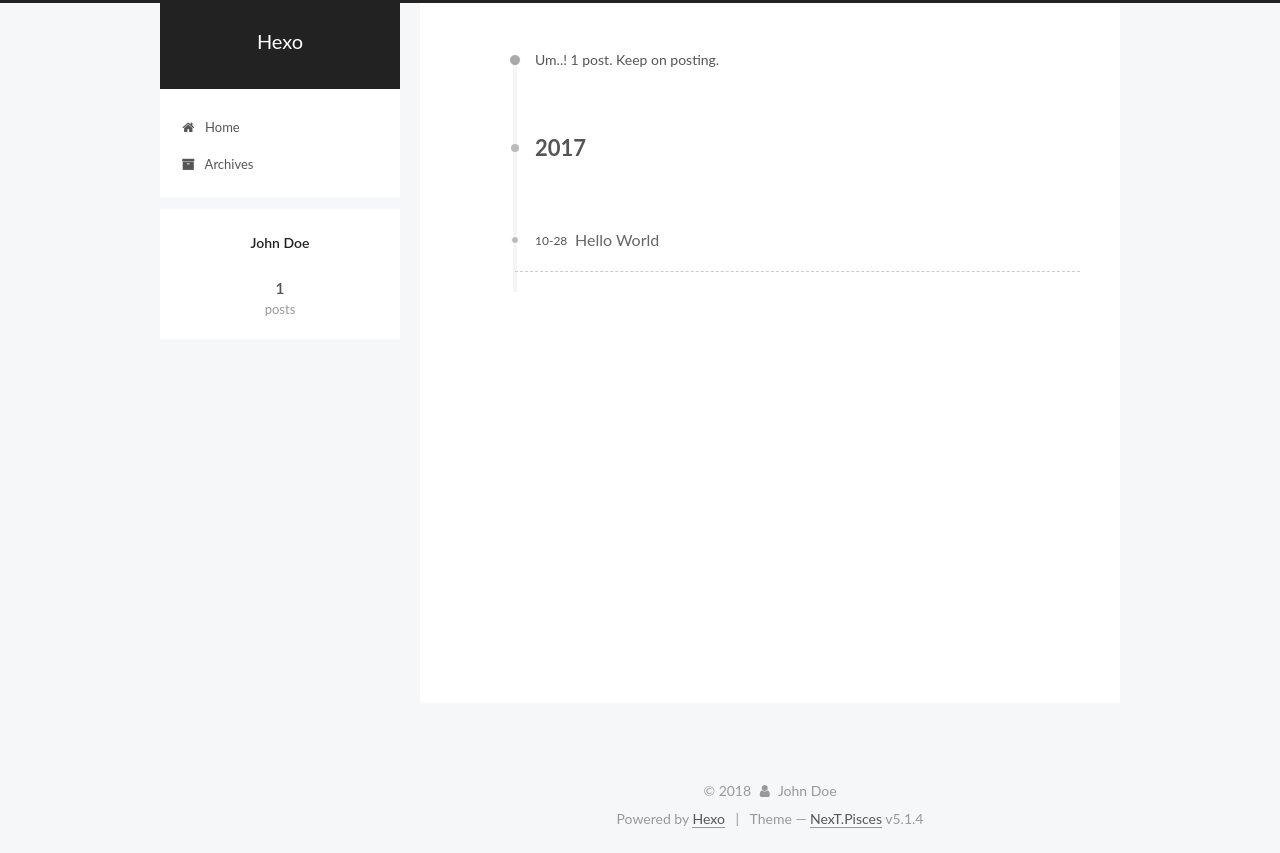
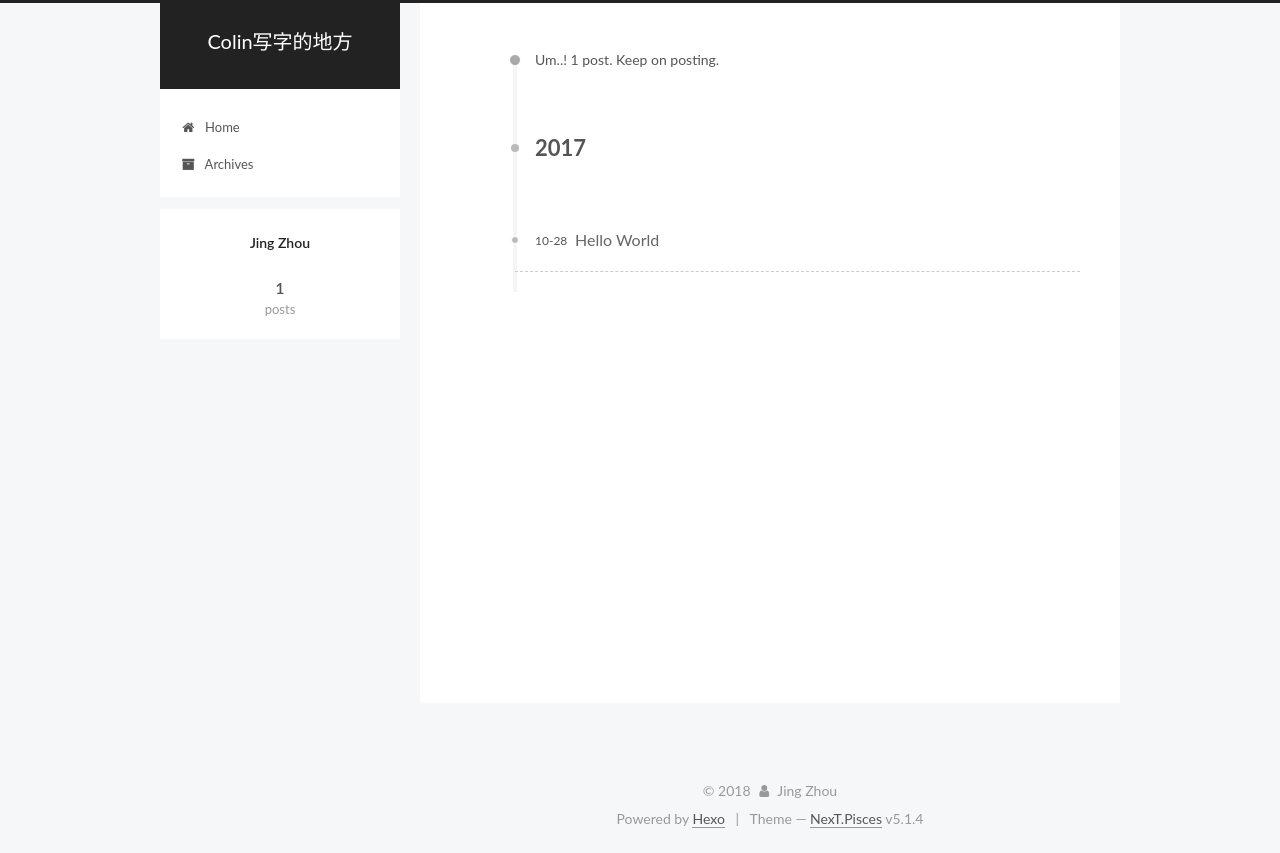
Before and after one commit to Coalin/Coalin.github.io, a plain HTML site: page archives/index.html in a window 1280 px wide. Drawn offline with Linux system fonts and the light colour scheme.

Commit message:
Site updated: 2018-11-06 14:25:13

```diff
--- a/archives/index.html
+++ b/archives/index.html
@@ -80,12 +80,12 @@
 
 
 <meta property="og:type" content="website">
-<meta property="og:title" content="Hexo">
+<meta property="og:title" content="Colin写字的地方">
 <meta property="og:url" content="http://yoursite.com/archives/index.html">
-<meta property="og:site_name" content="Hexo">
+<meta property="og:site_name" content="Colin写字的地方">
 <meta property="og:locale" content="default">
 <meta name="twitter:card" content="summary">
-<meta name="twitter:title" content="Hexo">
+<meta name="twitter:title" content="Colin写字的地方">
 
 
 
@@ -121,7 +121,7 @@
 
 
 
-  <title>Archive | Hexo</title>
+  <title>Archive | Colin写字的地方</title>
 
 
 
@@ -151,7 +151,7 @@
     <div class="custom-logo-site-title">
       <a href="/" class="brand" rel="start">
         <span class="logo-line-before"><i></i></span>
-        <span class="site-title">Hexo</span>
+        <span class="site-title">Colin写字的地方</span>
         <span class="logo-line-after"><i></i></span>
       </a>
     </div>
@@ -312,7 +312,7 @@
         <div class="site-overview">
           <div class="site-author motion-element" itemprop="author" itemscope="" itemtype="http://schema.org/Person">
 
-              <p class="site-author-name" itemprop="name">John Doe</p>
+              <p class="site-author-name" itemprop="name">Jing Zhou</p>
               <p class="site-description motion-element" itemprop="description"></p>
           </div>
 
@@ -368,7 +368,7 @@
   <span class="with-love">
     <i class="fa fa-user"></i>
   </span>
-  <span class="author" itemprop="copyrightHolder">John Doe</span>
+  <span class="author" itemprop="copyrightHolder">Jing Zhou</span>
 
 
 </div>
--- a/css/main.css
+++ b/css/main.css
@@ -1823,7 +1823,7 @@ pre .javascript .function {
   width: 4px;
   height: 4px;
   border-radius: 50%;
-  background: #5d7dd1;
+  background: #0eff85;
 }
 .links-of-blogroll {
   font-size: 13px;
```
Also changed, not shown: 2017/10/28/hello-world/index.html (+7 -7 lines), archives/2017/10/index.html (+7 -7 lines), archives/2017/index.html (+7 -7 lines), index.html (+7 -7 lines).
